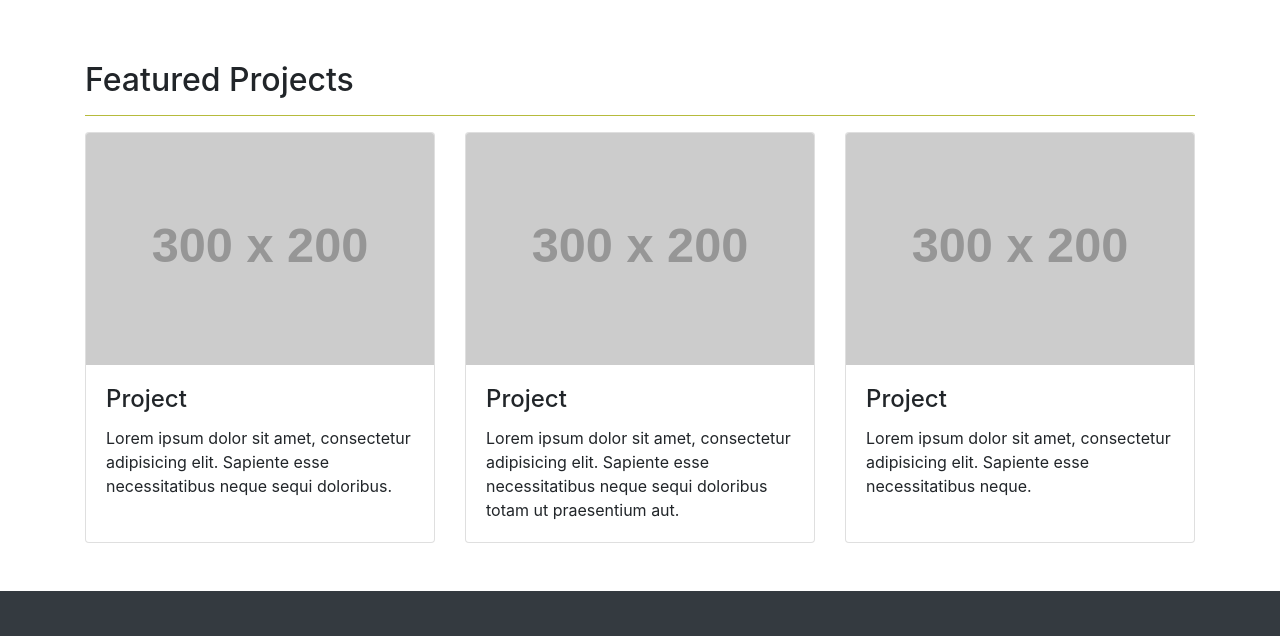
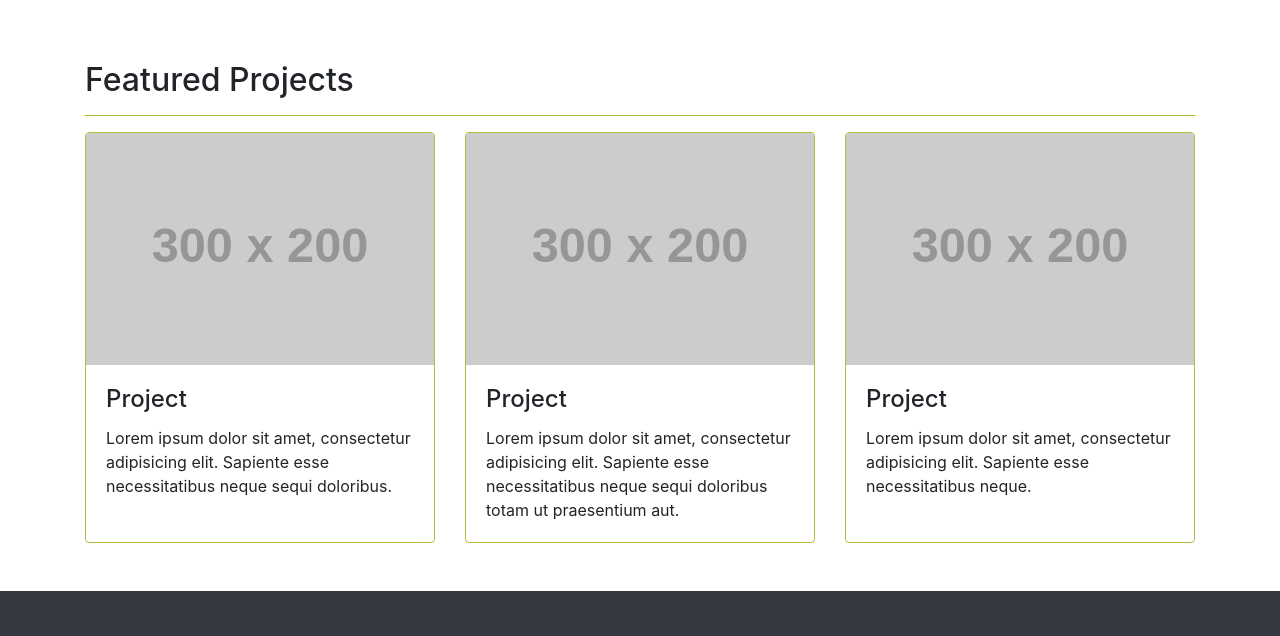
Before and after one commit to iiml-ucl/iiml-ucl.github.io, a website: page index.html in a window 1280 px wide. Shown: the part 945-1581 px from the top of the page. Drawn offline with Linux system fonts and the light colour scheme; placeholder pictures from the web are drawn by us.

Commit message:
[Navigation] Minor imporvements

```diff
--- a/css/business-frontpage.css
+++ b/css/business-frontpage.css
@@ -20,6 +20,11 @@ body {
 .btn-primary {
   background-color: #b6bb3c !important;
   border-color: #b6bb3c !important;
+}
+
+div.card{
+  border-color: #b6bb3c !important;
+
 }
 
 hr {
```
Also changed, not shown: imgs/group_logo.png (added), 1 other file.
